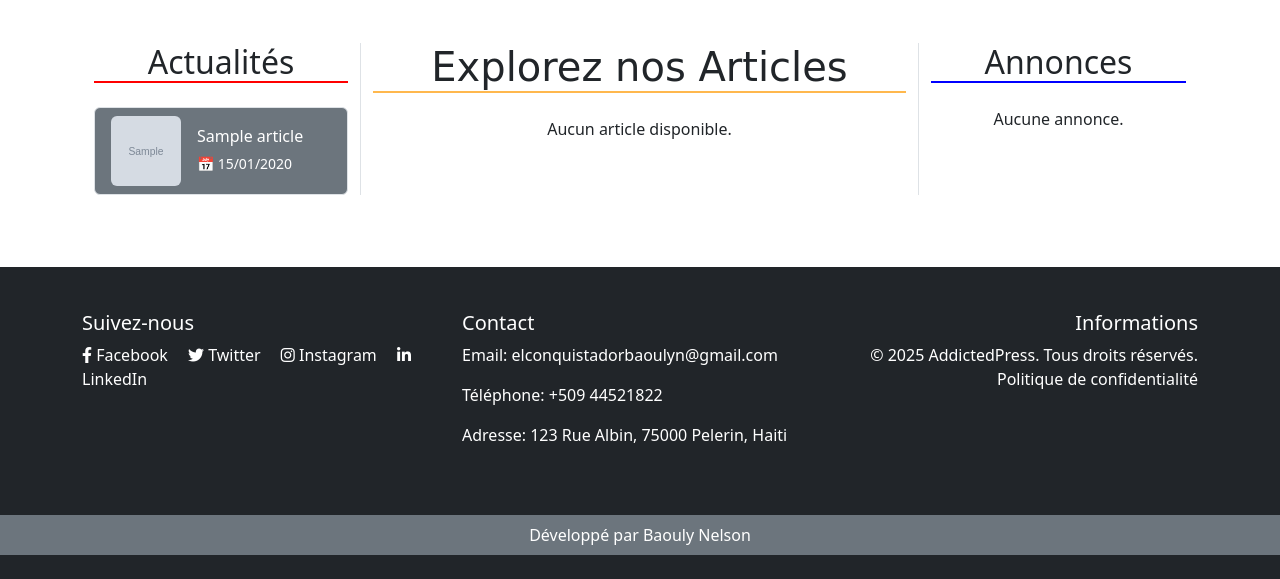
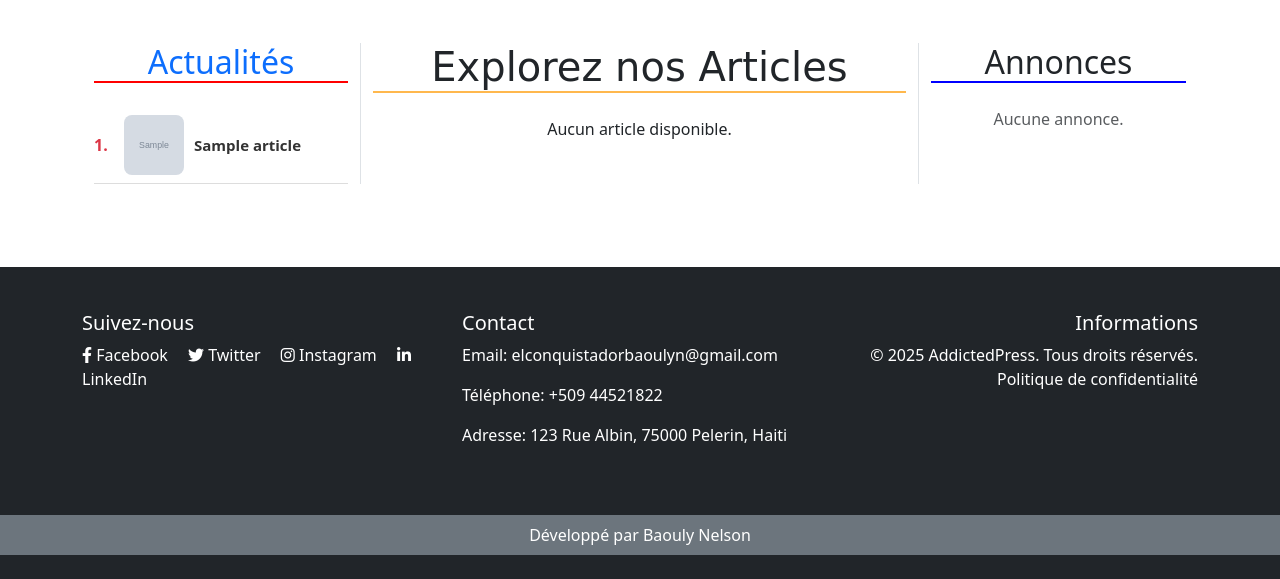
Before and after one commit to BaoulyNelson/AddictedPress, a Django app: page / in a window 1280 px wide. Shown: the part 221-800 px from the top of the page. Run offline with Django 5.2, Linux system fonts and the light colour scheme; tables that the repository leaves empty hold one stand-in row (values such as "Sample post"); grey boxes marked "Sample" are stand-in pictures; parts of the project's set-up code (start-up, migrations or seed data) failed here and were passed over; some web fonts are replaced.

Commit message:
mw mete atik yo

```diff
--- a/AddictedPress/settings.py
+++ b/AddictedPress/settings.py
@@ -56,7 +56,8 @@
 TEMPLATES = [
     {
         'BACKEND': 'django.template.backends.django.DjangoTemplates',
-        'DIRS': [BASE_DIR / 'templates'],
+              'DIRS': [BASE_DIR / 'Journal/templates'],
+
         'APP_DIRS': True,
         'OPTIONS': {
             'context_processors': [
--- a/Journal/templates/articles/article_detail.html
+++ b/Journal/templates/articles/article_detail.html
@@ -1,5 +1,10 @@
 {% extends "base.html" %}
 {% load static %}
+
+
+{% block extra_css %}
+<link rel="stylesheet" href="{% static 'css/recommendations.css' %}">
+{% endblock %}
 
 {% block title %}{{ article.title }} - addictedpress.com{% endblock %}
 
--- a/Journal/templates/articles/articles_by_category.html
+++ b/Journal/templates/articles/articles_by_category.html
@@ -18,7 +18,9 @@
                         <div class="col-md-8 text-center text-md-start">
                             <h2 class="fw-bold text-dark">{{ article.title }}</h2>
                             <p class="text-dark">{{ article.content|truncatewords:30 }}</p>
-                            <p class="text-muted">{{ article.published_date|date:"d/m/Y" }}</p>
+
+                            <small>📅 {{ article.published_date|date:"d/m/Y" }}</small>
+
                             <p class="fw-bold">Par {{ article.author }}</p>
                         </div>
 
--- a/Journal/templates/index.html
+++ b/Journal/templates/index.html
@@ -11,6 +11,8 @@
     <link href="https://cdn.jsdelivr.net/npm/bootstrap@5.3.0/dist/css/bootstrap.min.css" rel="stylesheet">
 
     <link rel="stylesheet" href="{% static 'css/index.css' %}">
+    <link rel="stylesheet" href="{% static 'css/actualites_index.css' %}">
+    <link rel="stylesheet" href="{% static 'css/annonces_index.css' %}">
     <div class="welcome-container">
 
         <div class="welcome-message">
@@ -22,27 +24,27 @@
     <div class="row">
         <!-- COLONNE GAUCHE : ACTUALITÉS -->
         <div class="col-md-3 border-end">
-            <h2 class="text-center mb-4"style="border-bottom: 2px solid red;">Actualités</h2>
+            <h2 class="text-primary text-center mb-4" style="border-bottom: 2px solid red;">Actualités</h2>
+
             {% if actualites_articles %}
-                <div class="list-group">
+                <ul class="annonce-list list-unstyled">
                     {% for article in actualites_articles %}
-                        <a href="{% url 'article_detail' article.id %}" class="list-group-item list-group-item-action bg-secondary text-white">
-                            <div class="d-flex align-items-center">
-                                {% if article.image %}
-                                    <img src="{{ article.image.url }}" class="me-3 rounded" style="width: 70px; height: 70px; object-fit: cover;">
-                                {% endif %}
-                                <div>
-                                    <h6 class="mb-1">{{ article.title }}</h6>
-                                    <small>📅 {{ article.published_date|date:"d/m/Y" }}</small>
-                                </div>
-                            </div>
-                        </a>
+                        <li class="annonce-item">
+                            <span class="annonce-rank">{{ forloop.counter }}.</span>
+                            <img src="{{ article.image.url|default:'/static/images/default.jpg' }}"
+                                 alt="Image de {{ article.title }}" class="annonce-image">
+                            <a href="{% url 'article_detail' article.id %}" class="annonce-title">
+                                {{ article.title }}
+                            </a>
+                        </li>
                     {% endfor %}
-                </div>
+                </ul>
             {% else %}
-                <p class="text-center">Aucune actualité.</p>
+                <p class="text-center text-muted">Aucune actualité disponible.</p>
             {% endif %}
         </div>
+
+
 
         <!-- COLONNE CENTRALE : ARTICLES CONFONDUS (inchangé) -->
         <div class="col-md-6 border-end">
@@ -117,28 +119,27 @@
 
         <!-- COLONNE DROITE : ANNONCES -->
         <div class="col-md-3">
-            <h2 class="text-center mb-4"style="border-bottom: 2px solid blue;">Annonces</h2>
+            <h2 class="text-center mb-4" style="border-bottom: 2px solid blue;">Annonces</h2>
+
             {% if annonces_articles %}
-                <div class="list-group">
+                <ul class="annonce-list list-unstyled">
                     {% for article in annonces_articles %}
-                        <a href="{% url 'article_detail' article.id %}" class="list-group-item list-group-item-action bg-secondary text-white">
-                            <div class="d-flex align-items-center">
-                                {% if article.image %}
-                                    <img src="{{ article.image.url }}" class="me-3 rounded" style="width: 70px; height: 70px; object-fit: cover;">
-                                {% endif %}
-                                <div>
-                                    <h6 class="mb-1">{{ article.title }}</h6>
-                                    <small>📅 {{ article.published_date|date:"d/m/Y" }}</small>
-                                </div>
-                            </div>
-                        </a>
+                        <li class="annonce-item">
+                            <span class="annonce-rank">{{ forloop.counter }}.</span>
+                            <img src="{{ article.image.url|default:'/static/images/default.jpg' }}"
+                                 alt="Image de {{ article.title }}" class="annonce-image">
+                            <a href="{% url 'article_detail' article.id %}" class="annonce-title">
+                                {{ article.title }}
+                            </a>
+
+                        </li>
                     {% endfor %}
-                </div>
+                </ul>
             {% else %}
-                <p class="text-center">Aucune annonce.</p>
+                <p class="text-center text-muted">Aucune annonce.</p>
             {% endif %}
         </div>
-    </div>
+            </div>
 </div>
 
 {% endblock %}
--- a/Journal/urls.py
+++ b/Journal/urls.py
@@ -1,6 +1,8 @@
 from django.urls import path
 from . import views
 from django.contrib import admin
+from django.conf import settings
+from django.conf.urls.static import static
 
 # Importation des vues de Django pour la gestion de l'authentification
 from django.contrib.auth import views as auth_views
@@ -63,3 +65,6 @@
     path('edit_profile/', views.edit_profile, name='edit_profile'),  # URL pour modifier le profil
 
 ]
+# Gestion des fichiers médias en mode développement
+if settings.DEBUG:
+    urlpatterns += static(settings.MEDIA_URL, document_root=settings.MEDIA_ROOT)
--- /dev/null
+++ b/static/css/actualites_index.css
@@ -0,0 +1,40 @@
+.annonce-list {
+    padding: 0;
+    margin: 0;
+}
+
+.annonce-item {
+    display: flex;
+    align-items: center;
+    gap: 10px;
+    border-bottom: 1px solid #ddd;
+    padding: 8px 0;
+}
+
+.annonce-rank {
+    font-size: 16px;
+    font-weight: bold;
+    color: #dc3545; /* Rouge Bootstrap */
+    min-width: 20px;
+}
+
+.annonce-image {
+    width: 60px;
+    height: 60px;
+    object-fit: cover;
+    border-radius: 8px;
+    flex-shrink: 0;
+}
+
+.annonce-title {
+    font-size: 15px;
+    font-weight: 600;
+    color: #333;
+    text-decoration: none;
+    transition: color 0.3s;
+}
+
+.annonce-title:hover {
+    color: #dc3545;
+    text-decoration: underline;
+}
--- /dev/null
+++ b/static/css/annonces_index.css
@@ -0,0 +1,40 @@
+.annonce-list {
+    padding: 0;
+    margin: 0;
+}
+
+.annonce-item {
+    display: flex;
+    align-items: center;
+    gap: 10px;
+    border-bottom: 1px solid #ddd;
+    padding: 8px 0;
+}
+
+.annonce-rank {
+    font-size: 16px;
+    font-weight: bold;
+    color: #dc3545; /* Rouge Bootstrap */
+    min-width: 20px;
+}
+
+.annonce-image {
+    width: 60px;
+    height: 60px;
+    object-fit: cover;
+    border-radius: 8px;
+    flex-shrink: 0;
+}
+
+.annonce-title {
+    font-size: 15px;
+    font-weight: 600;
+    color: #333;
+    text-decoration: none;
+    transition: color 0.3s;
+}
+
+.annonce-title:hover {
+    color: #dc3545;
+    text-decoration: underline;
+}
```
Also changed, not shown: Journal/templates/contact.html (+33 -9 lines), static/css/recommendations.css (added, +40 -0 lines).
